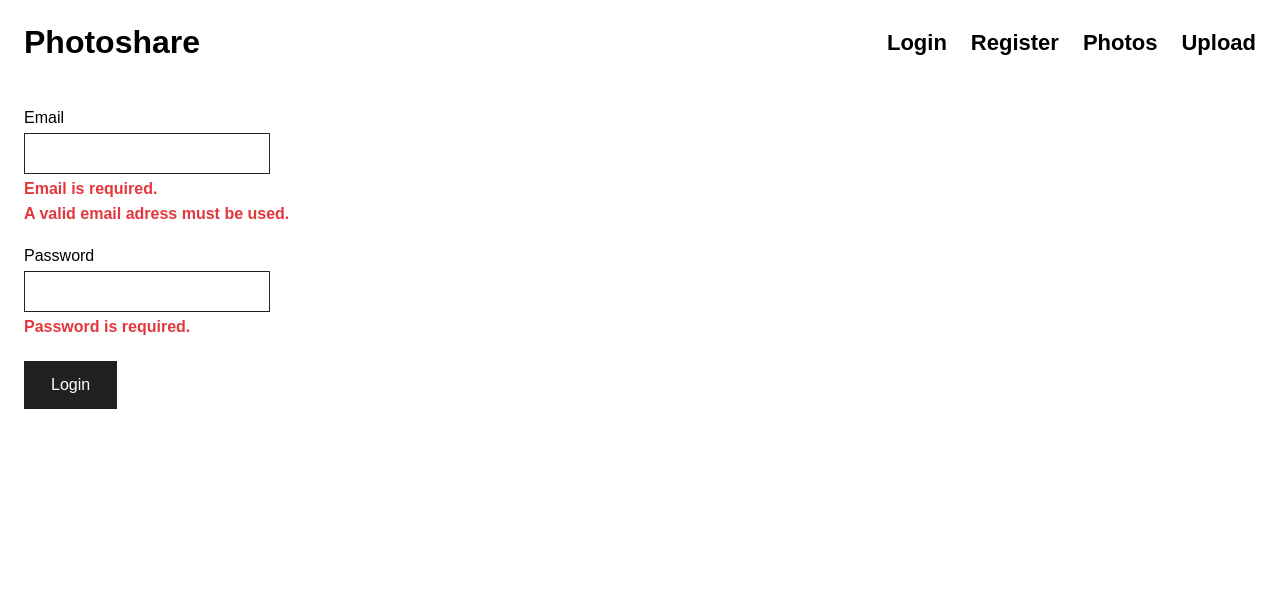
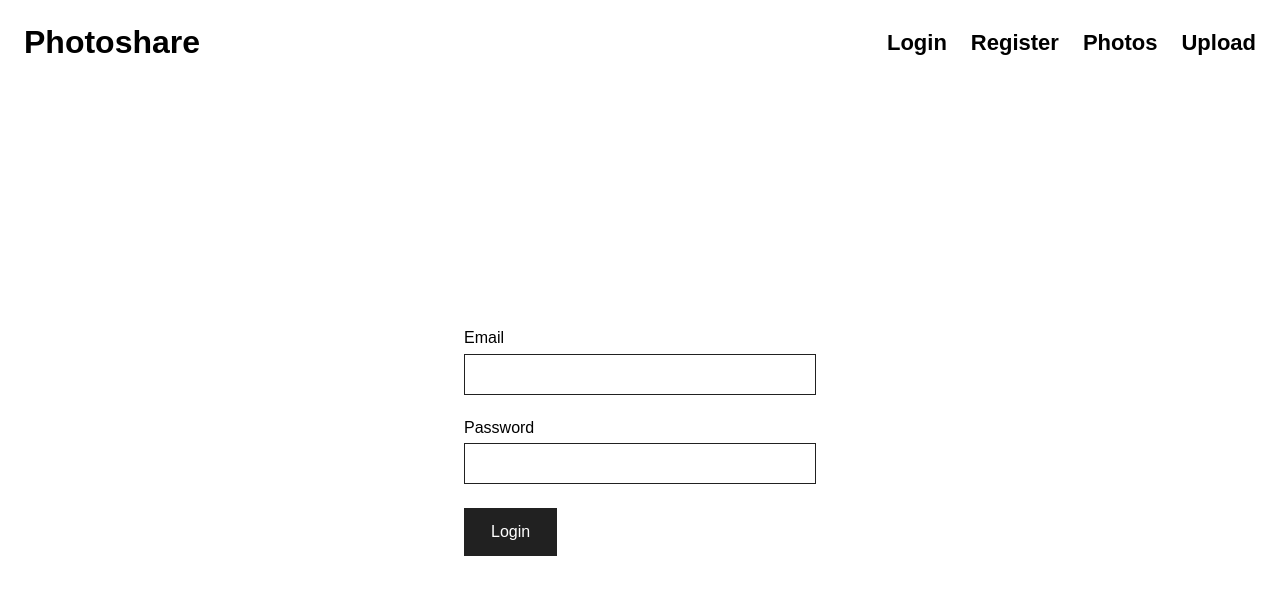
Before and after one commit to Tom-Checkley/photoshare-angular, an Angular app: page /login in a window 1280 px wide. Shown: the top 594 px of the page. Built offline with nearby package versions, Linux system fonts and the light colour scheme.

Commit message:
login form validation

```diff
--- a/src/app/app.module.ts
+++ b/src/app/app.module.ts
@@ -1,5 +1,6 @@
 import { BrowserModule } from '@angular/platform-browser';
 import { NgModule } from '@angular/core';
+import { FormsModule } from '@angular/forms';
 // import { RouterModule } from '@angular/router';
 
 import { AppRoutingModule } from './app-routing.module';
@@ -19,6 +20,7 @@ import { LoginComponent } from './components/login/login.component';
   ],
   imports: [
     BrowserModule,
+    FormsModule,
     // RouterModule,
     AppRoutingModule
   ],
--- a/src/app/components/login/login.component.html
+++ b/src/app/components/login/login.component.html
@@ -1,15 +1,19 @@
-<main class="login">
-	<form (submit)="login()" class="form">
+<main class="login main">
+	<form (submit)="f.form.valid && login(f)" class="form" novalidate  #f="ngForm">
 		<div class="form__row">
 			<label for="email" class="form__label">Email</label>
-			<input type="email" required="required" id="email" class="form__input">
-			<span aria-live="polite" class="form__error">Email is required.</span>
-			<span aria-live="polite" class="form__error">A valid email adress must be used.</span>
+			<input type="email" required email id="email" name="email" class="form__input" #email="ngModel" [(ngModel)]="user.email" autocomplete="off">
+			<div class="form__invalid" *ngIf="f.submitted && email.invalid">
+        <span aria-live="polite" class="form__error" *ngIf="email.errors.required">Email is required.</span>
+        <span aria-live="polite" class="form__error" *ngIf="email.errors.email">A valid email adress must be used.</span>
+      </div>
 		</div>
 		<div class="form__row">
 			<label for="password" class="form__label">Password</label>
-			<input type="password" required="required" id="password" class="form__input">
-			<span aria-live="polite" class="form__error">Password is required.</span>
+			<input type="password" required id="password" name="password" class="form__input" #password="ngModel" [(ngModel)]="user.password">
+			<div class="form__invalid" *ngIf="f.submitted && password.invalid">
+        <span aria-live="polite" class="form__error" *ngIf="password.errors.required">Password is required.</span>
+      </div>
 		</div>
 		<div class="form__row">
 			<input type="submit" value="Login" class="button">
--- a/src/app/components/login/login.component.scss
+++ b/src/app/components/login/login.component.scss
@@ -0,0 +1,10 @@
+@import '../../../scss/1-abstracts/_index';
+
+.main {
+  @include flex($justify: center, $align: center);
+}
+
+.form {
+  width: 100%;
+  max-width: rem(400);
+}
--- a/src/app/components/login/login.component.ts
+++ b/src/app/components/login/login.component.ts
@@ -6,12 +6,15 @@ import { Component, OnInit } from '@angular/core';
   styleUrls: ['./login.component.scss']
 })
 export class LoginComponent implements OnInit {
+  user: any = {};
 
   constructor() { }
 
   ngOnInit() {
   }
 
-  login() {}
+  login(f) {
+    console.log(f);
+  }
 
 }
--- a/src/scss/2-globals/components/_form.scss
+++ b/src/scss/2-globals/components/_form.scss
@@ -18,6 +18,7 @@
 
 .form__input {
   display: block;
+  width: 100%;
   border: 1px solid $color-secondary;
   @include font-size($font-size-large);
   @include padding($base-line-height / 4);
```
